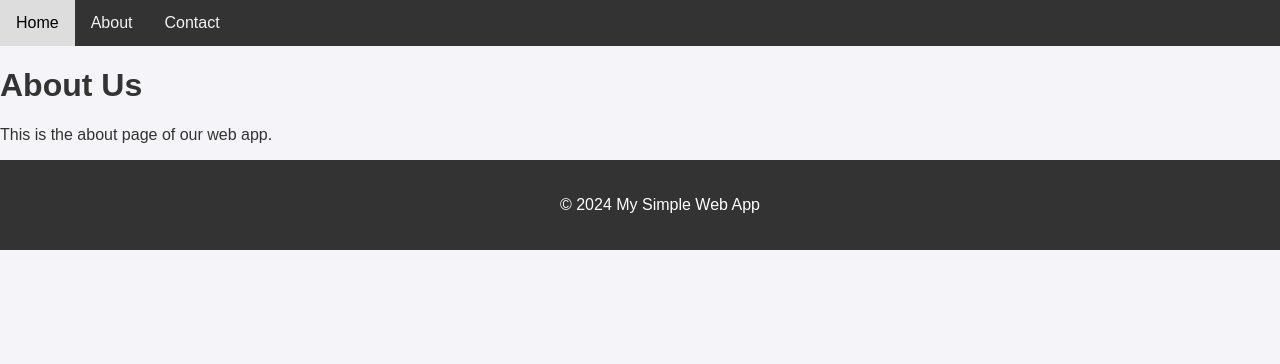
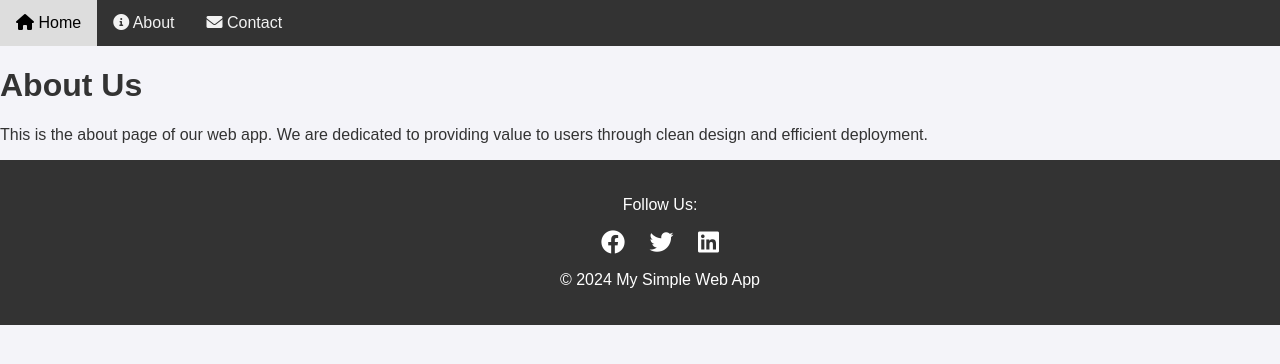
Before and after one commit to Navidad90/my-simple-webapp, a plain HTML site: page about.html in a window 1280 px wide. Shown: the top 364 px of the page. Drawn offline with Linux system fonts and the light colour scheme.

Commit message:
Update about.html

```diff
--- a/about.html
+++ b/about.html
@@ -5,20 +5,25 @@
     <meta name="viewport" content="width=device-width, initial-scale=1.0">
     <title>About Us</title>
     <link rel="stylesheet" href="style.css">
+    <link rel="stylesheet" href="https://cdnjs.cloudflare.com/ajax/libs/font-awesome/6.0.0-beta3/css/all.min.css">
 </head>
 <body>
     <div class="navbar">
-        <a href="index.html">Home</a>
-        <a href="about.html">About</a>
-        <a href="contact.html">Contact</a>
+        <a href="index.html"><i class="fas fa-home"></i> Home</a>
+        <a href="about.html"><i class="fas fa-info-circle"></i> About</a>
+        <a href="contact.html"><i class="fas fa-envelope"></i> Contact</a>
     </div>
 
     <div class="container">
         <h1>About Us</h1>
-        <p>This is the about page of our web app.</p>
+        <p>This is the about page of our web app. We are dedicated to providing value to users through clean design and efficient deployment.</p>
     </div>
 
     <footer>
+        <p>Follow Us:</p>
+        <a href="https://facebook.com" target="_blank"><i class="fab fa-facebook"></i></a>
+        <a href="https://twitter.com" target="_blank"><i class="fab fa-twitter"></i></a>
+        <a href="https://linkedin.com" target="_blank"><i class="fab fa-linkedin"></i></a>
         <p>&copy; 2024 My Simple Web App</p>
     </footer>
 </body>
```
